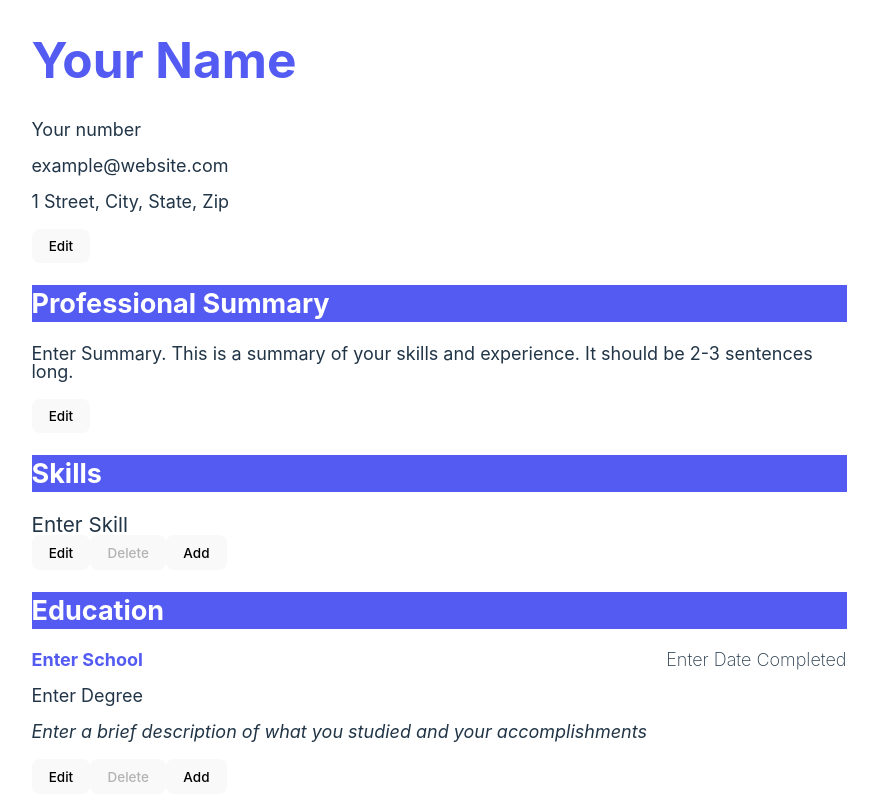
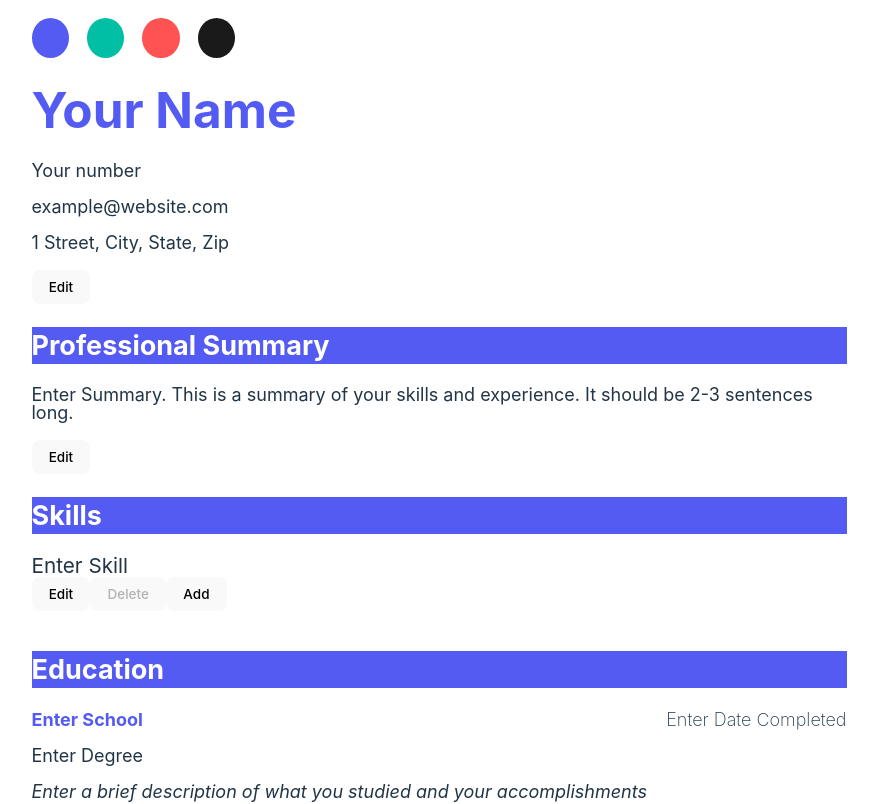
Before and after one commit to GrandeMan/CV-application, a React (Vite) app in the folder cv-app/: page / in a window 1280 px wide. Shown: the top 804 px of the page, without its empty margins (217-1095 px from the left). Built offline with nearby package versions, Linux system fonts and the light colour scheme.

Commit message:
Add theme buttons and media styles for print

```diff
--- a/cv-app/index.html
+++ b/cv-app/index.html
@@ -4,7 +4,7 @@
     <meta charset="UTF-8" />
     <link rel="icon" type="image/svg+xml" href="" />
     <meta name="viewport" content="width=device-width, initial-scale=1.0" />
-    <title>Vite + React</title>
+    <title>CV Maker</title>
   </head>
   <body>
     <div id="root"></div>
--- a/cv-app/src/App.jsx
+++ b/cv-app/src/App.jsx
@@ -1,5 +1,43 @@
-import { useState } from 'react'
-import './index.css'
+import { useState, useEffect, useMemo } from "react";
+import "./index.css";
+
+function Themes() {
+	const [theme, setTheme] = useState("primary");
+
+	const themeColors = useMemo(() => {
+		return {
+			primary: "#535bf2",
+			green: "#00bfa5",
+			red: "#ff5252",
+			black: "#1a1a1a",
+		};
+	}, []);
+
+	useEffect(() => {
+		document.documentElement.style.setProperty(
+			"--color-primary",
+			themeColors[theme]
+		);
+	}, [theme, themeColors]);
+
+	const changeTheme = (newTheme) => {
+		setTheme(newTheme);
+	};
+
+	return (
+		<div className="theme-buttons">
+			{Object.keys(themeColors).map((themeName) => (
+				<button
+					key={themeName}
+					className={`theme-button theme-${themeName}`}
+					onClick={() => changeTheme(themeName)}
+					style={{ backgroundColor: themeColors[themeName] }}
+				>
+				</button>
+			))}
+		</div>
+	);
+}
 
 
 function GeneralInfo() {
@@ -261,8 +299,8 @@ function Education() {
 							/>
 							<textarea
 								type="text"
-                rows="4"
-                cols="50"
+								rows="4"
+								cols="50"
 								value={item.description}
 								onChange={(e) => {
 									const updatedData = [...educationData];
@@ -290,7 +328,7 @@ function Education() {
 								<p>{item.completed}</p>
 							</div>
 							<p>{item.degree}</p>
-							<p className='item-desc'>
+							<p className="item-desc">
 								<i>{item.description}</i>
 							</p>
 							<button
@@ -317,6 +355,7 @@ function Education() {
 							>
 								Add
 							</button>
+							<br></br>
 						</div>
 					))}
 				</div>
@@ -463,6 +502,7 @@ function Experience() {
 							>
 								Add
 							</button>
+							<br></br>
 						</div>
 					))}
 				</div>
@@ -471,4 +511,4 @@ function Experience() {
 	);
 }
 
-export { GeneralInfo, Summary, Skills, Education, Experience}
+export { Themes, GeneralInfo, Summary, Skills, Education, Experience}
--- a/cv-app/src/index.css
+++ b/cv-app/src/index.css
@@ -1,7 +1,10 @@
 :root {
   --color-primary: #535bf2;
+  /* --color-alt-green: #00bfa5;
+  --color-alt-red: #ff5252;
+  --color-alt-black: #1a1a1a; */
 
-  position: absolute;
+  /* position: absolute; */
   width: 100%;
   padding: 0 1rem;
   font-family: Inter, system-ui, Avenir, Helvetica, Arial, sans-serif;
@@ -43,6 +46,7 @@ h1 {
   font-size: 2.75em;
   line-height: 1.1;
   color: var(--color-primary);
+  margin: .5em 0;
 }
 
 h2 {
@@ -91,6 +95,23 @@ textarea {
   margin: 1rem 0;
 }
 
+
+.theme-buttons {
+  width: 25%;
+  display: flex;
+  justify-content: space-between;
+  gap: 1em;
+  margin-top: 1em;
+}
+
+.theme-button {
+  height: 40px;
+  width: 40px;
+  border-radius: 50%;
+  border: 1px solid transparent;
+
+}
+
 button {
   border-radius: 8px;
   border: 1px solid transparent;
@@ -103,7 +124,7 @@ button {
   transition: border-color 0.25s;
 }
 button:hover {
-  border-color: #646cff;
+  border-color: var(--color-primary);
 }
 button:focus,
 button:focus-visible {
@@ -111,11 +132,10 @@ button:focus-visible {
 }
 
 ul {
-  display: flex;
-  flex-direction: column;
+  display: grid;
+  grid-template-columns: 1fr 1fr 1fr;
+  grid-template-rows: 1fr auto;
   max-height: 200px;
-  justify-content: space-between;
-  flex-flow: column wrap;
   gap: 1em 3em;
   padding: 0;
 }
@@ -137,3 +157,17 @@ li {
     background-color: #f9f9f9;
   }
 }
+
+@media print {
+  :root {
+    color: #000000;
+    background-color: #ffffff;
+  }
+  a {
+    color: #000000;
+  }
+  button {
+    display: none;
+  }
+
+}
--- a/cv-app/src/main.jsx
+++ b/cv-app/src/main.jsx
@@ -1,10 +1,11 @@
 import React from 'react'
 import ReactDOM from 'react-dom/client'
-import { GeneralInfo, Summary, Skills, Education, Experience } from "./App.jsx";
+import { Themes, GeneralInfo, Summary, Skills, Education, Experience } from "./App.jsx";
 import './index.css'
 
 ReactDOM.createRoot(document.getElementById('root')).render(
   <React.StrictMode>
+    <Themes />
     <GeneralInfo />
     <Summary />
     <Skills />
```
